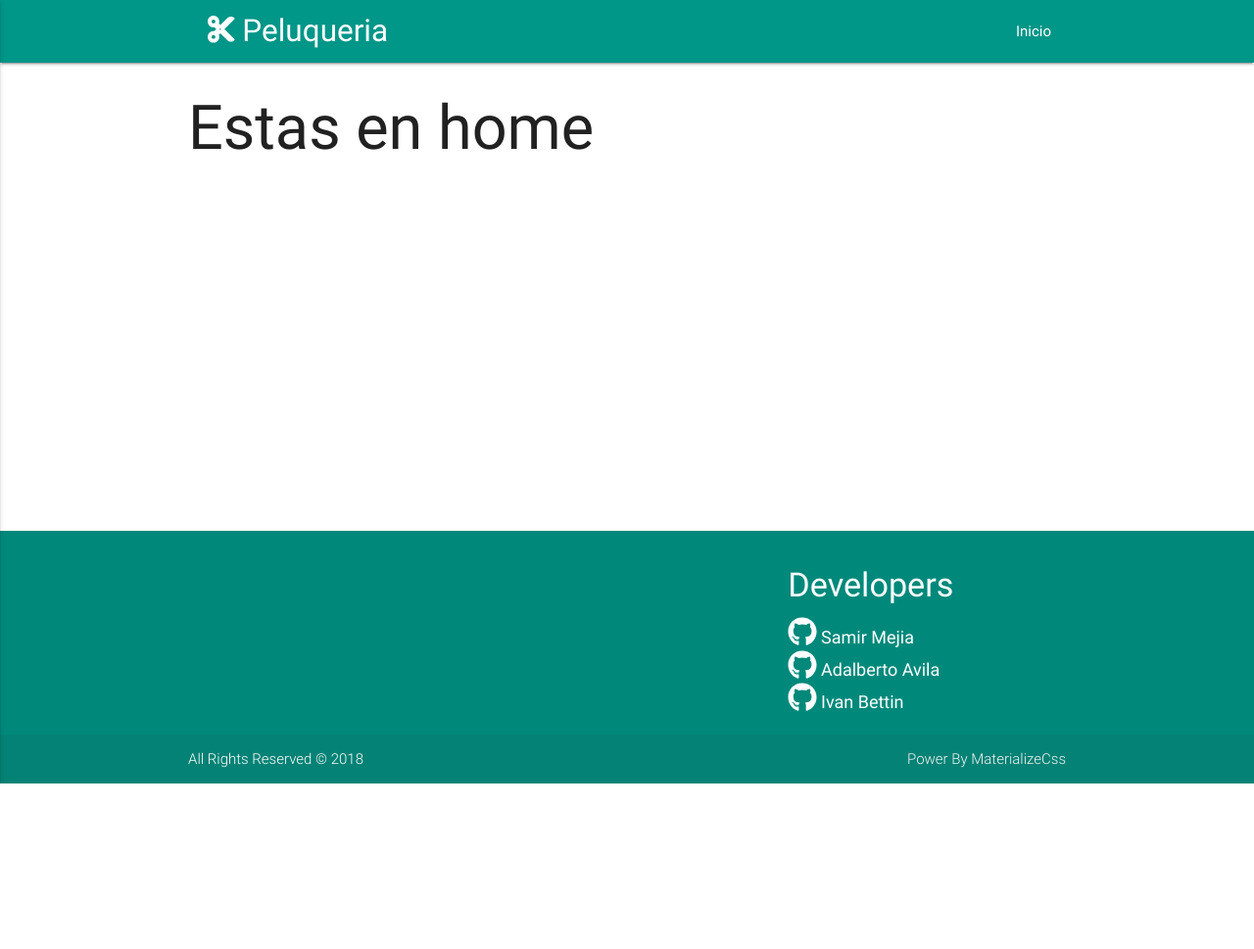
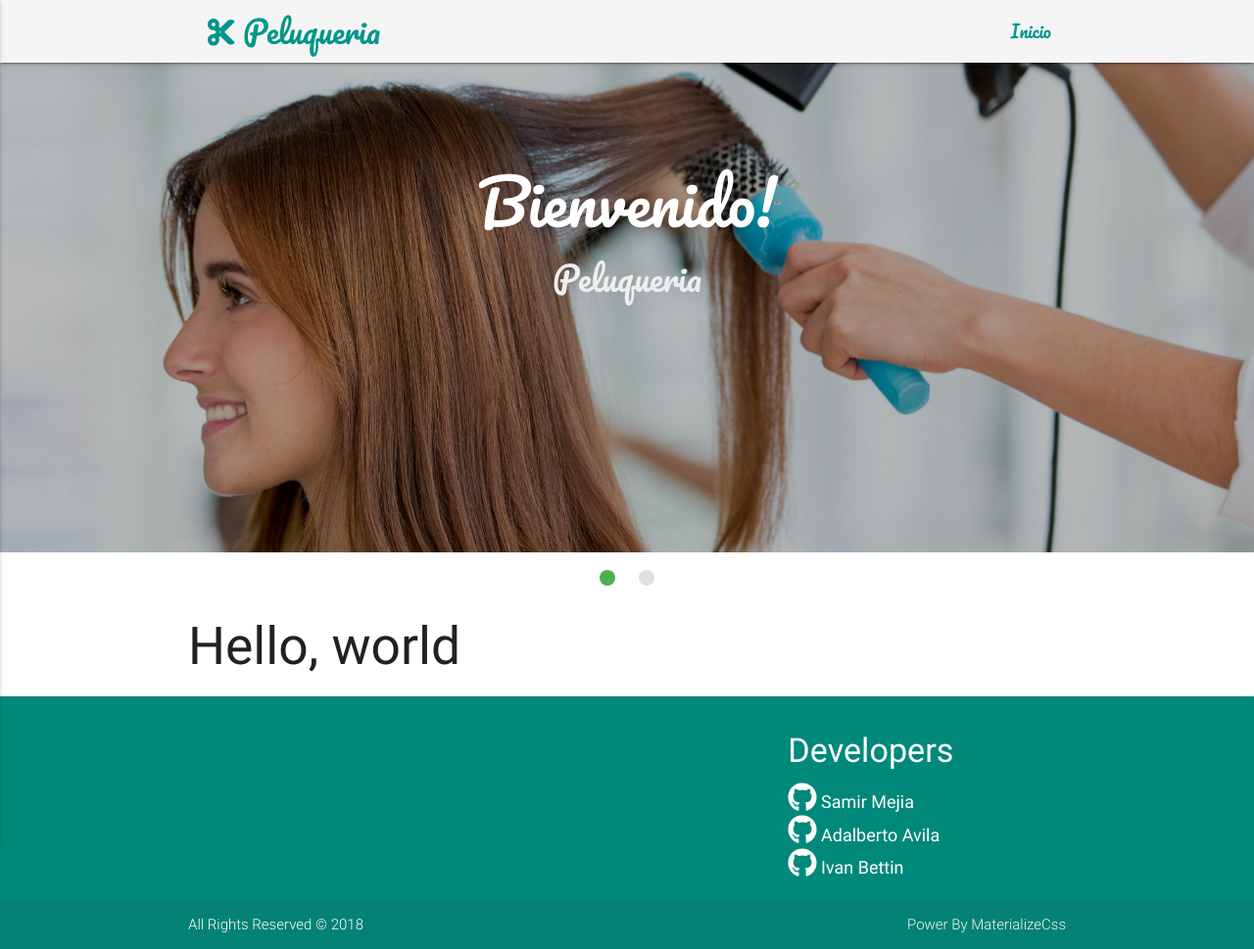
Before and after one commit to samir04m/Peluqueria, a Django app: page / in a window 1280 px wide. Shown: the whole page at 98% size. Before the commit the page ends 800 px from the top, so only its background shows below. Run offline with Django 3.2, Linux system fonts and the light colour scheme; parts of the project's set-up code (start-up, migrations or seed data) failed here and were passed over.

Commit message:
Se implemento slider en pagina de inicio

```diff
--- a/static/js/myScript.js
+++ b/static/js/myScript.js
@@ -1,4 +1,14 @@
 $(document).ready(function() {
+    $('.slider').slider({
+        height: 500
+    });
+
+    $('.carousel.carousel-slider').carousel({
+        fullWidth: true,
+        indicators: true
+    });
+
+
     $('select').material_select();
     $(".button-collapse").sideNav();
 
--- a/templates/base/navbar.html
+++ b/templates/base/navbar.html
@@ -1,4 +1,5 @@
-<header>
+<!-- <header> -->
+<div class="navbar-fixed">
 	<nav>
 	    <div class="nav-wrapper teal">
 	      	<div class="container">
@@ -11,15 +12,16 @@
 				</a>
 
 	      		<ul class="right hide-on-med-and-down">
-		        	<li><a href="">Inicio</a></li>
+		        	<li><a href="#" id="ainicio"><big>Inicio</big></a></li>
 
 	      		</ul>
 	      		<ul class="side-nav" id="mobile">
-		        	<li><a href="">Inicio</a></li>
+		        	<li><a href="#">Inicio</a></li>
 
 
 	      		</ul>
 	      	</div>
 	    </div>
 	</nav>
-</header>
+</div>
+<!-- </header> -->
--- a/templates/main/home.html
+++ b/templates/main/home.html
@@ -3,8 +3,52 @@
 
 {% block title %}Inicio{% endblock %}
 
+{% block extrahead %}
+
+    <style>
+        @font-face {
+            font-family: Pacifico;
+            src: url("{% static 'fonts/Pacifico-Regular.ttf' %}");
+        }
+
+        nav, .pacifico, .caption {
+            font-family: 'Pacifico', cursive;
+        }
+    </style>
+{% endblock %}
+
 {% block content %}
+
+    <div class="slider">
+        <ul class="slides">
+            <li>
+                <img src="{% static 'images/02d.jpg' %}">
+                <div class="caption center-align">
+                    <h1>Bienvenido!</h1>
+                    <h4 class="light grey-text text-lighten-3">Peluqueria</h4>
+                </div>
+            </li>
+            <li>
+                <img src="{% static 'images/01d.jpg' %}">
+                <div class="caption left-align">
+                    <h3>Left Aligned Caption</h3>
+                    <h5 class="light grey-text text-lighten-3">Here's our small slogan.</h5>
+                </div>
+            </li>
+        </ul>
+    </div>
+
     <div class="container">
-        <h1>Estas en home</h1>
+        <h2>Hello, world</h2>
     </div>
 {% endblock %}
+
+{% block extrajs %}
+    <script type="text/javascript">
+        $(document).ready(function() {
+            $("div.nav-wrapper").addClass("grey lighten-4");
+            $(".brand-logo").addClass("teal-text");
+            $("#ainicio").addClass("teal-text");
+        });
+    </script>
+{% endblock %}
```
Also changed, not shown: static/fonts/Pacifico-Regular.ttf (added), static/images/01.jpg (added), static/images/01d.jpg (added), static/images/02.jpg (added), static/images/02d.jpg (added).
